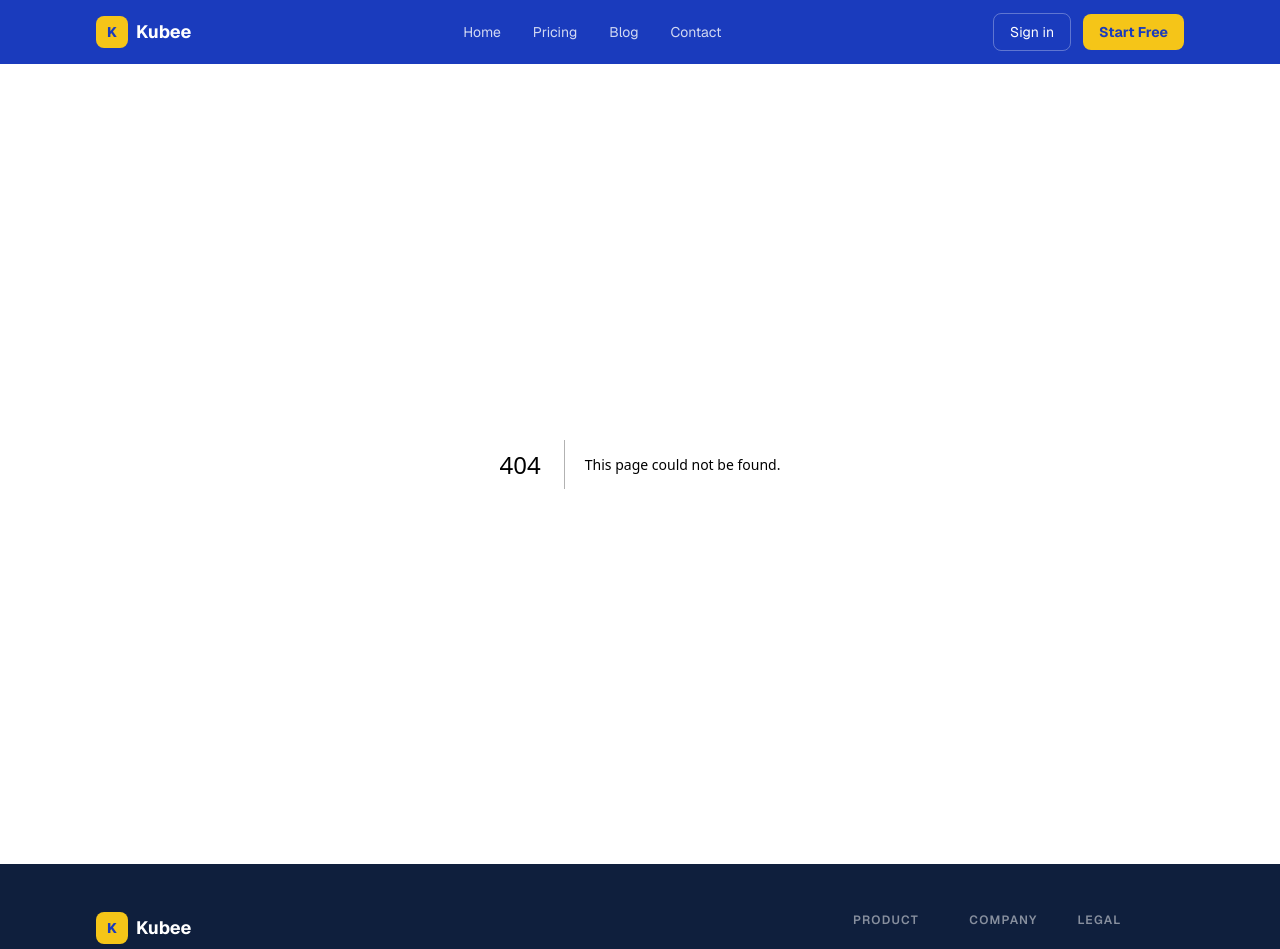
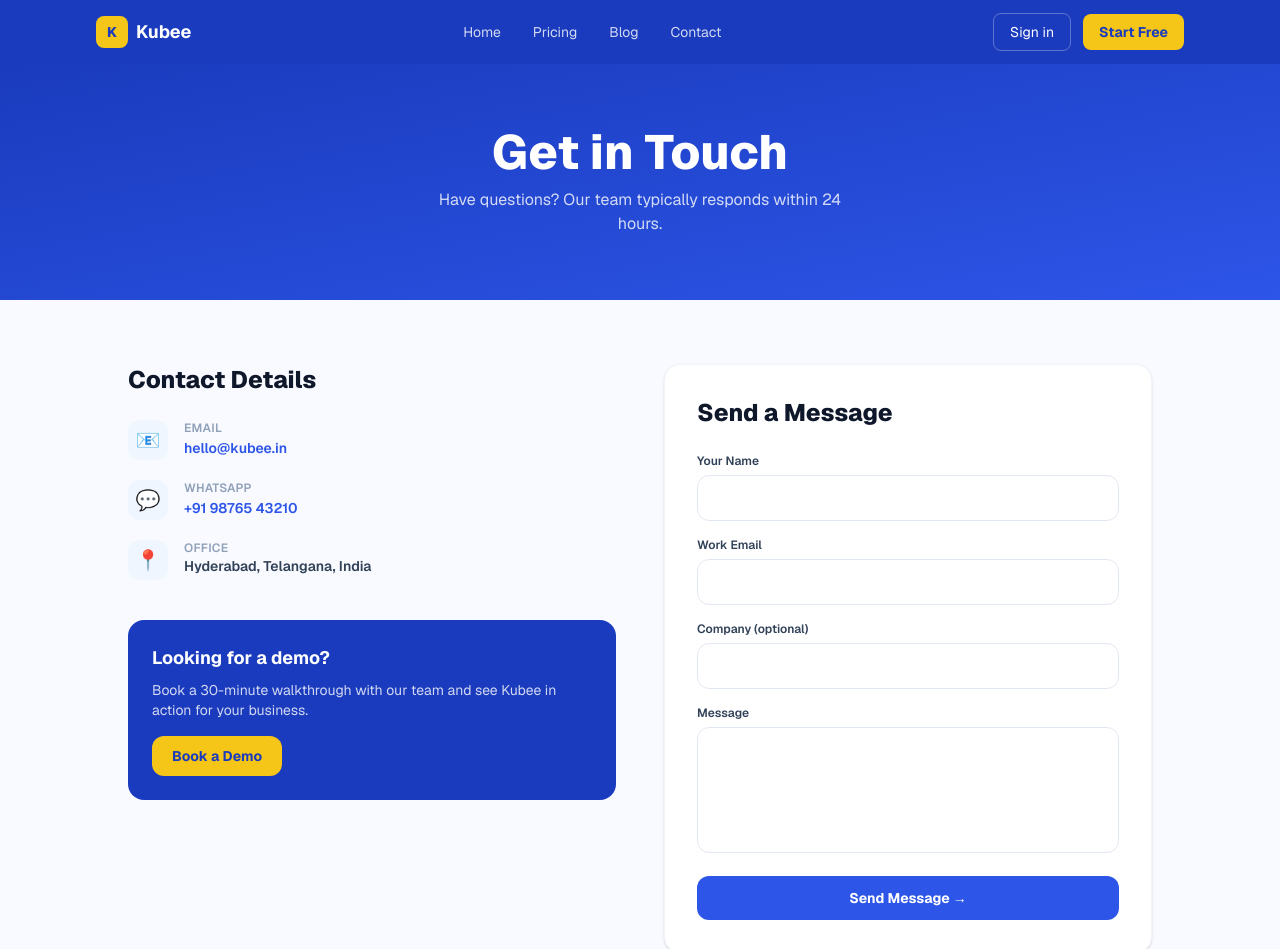
Before and after one commit to Heeneth12/kubee_mkt, a Next.js app: page /contact in a window 1280 px wide. Before the commit this address had no page. Shown: the top 949 px of the page. Built offline with nearby package versions, Linux system fonts and the light colour scheme.

Commit message:
feat: add contact page with validated form and success state

```diff
--- /dev/null
+++ b/app/contact/page.tsx
@@ -0,0 +1,90 @@
+import type { Metadata } from "next";
+import ContactForm from "@/components/ContactForm";
+
+export const metadata: Metadata = {
+  title: "Contact",
+  description: "Get in touch with the Kubee team. We're here to help Indian businesses manage inventory better.",
+};
+
+const contactDetails = [
+  {
+    icon: "📧",
+    label: "Email",
+    value: "hello@kubee.in",
+    href: "mailto:hello@kubee.in",
+  },
+  {
+    icon: "💬",
+    label: "WhatsApp",
+    value: "+91 98765 43210",
+    href: "https://wa.me/919876543210",
+  },
+  {
+    icon: "📍",
+    label: "Office",
+    value: "Hyderabad, Telangana, India",
+    href: null,
+  },
+];
+
+export default function ContactPage() {
+  return (
+    <>
+      {/* Hero */}
+      <section className="bg-gradient-to-br from-brand-blue-dark to-brand-blue py-16 text-center px-4">
+        <h1 className="text-4xl sm:text-5xl font-extrabold text-white mb-3">Get in Touch</h1>
+        <p className="text-base text-white/80 max-w-md mx-auto">
+          Have questions? Our team typically responds within 24 hours.
+        </p>
+      </section>
+
+      {/* Content */}
+      <section className="py-16 px-4 bg-brand-light">
+        <div className="max-w-5xl mx-auto grid grid-cols-1 lg:grid-cols-2 gap-12">
+          {/* Contact info */}
+          <div>
+            <h2 className="text-2xl font-extrabold text-slate-900 mb-6">Contact Details</h2>
+            <div className="space-y-5">
+              {contactDetails.map((d) => (
+                <div key={d.label} className="flex items-start gap-4">
+                  <div className="w-10 h-10 bg-blue-50 rounded-xl flex items-center justify-center text-xl flex-shrink-0">
+                    {d.icon}
+                  </div>
+                  <div>
+                    <p className="text-xs font-semibold text-slate-400 uppercase tracking-wide">{d.label}</p>
+                    {d.href ? (
+                      <a href={d.href} className="text-sm font-semibold text-brand-blue hover:underline">
+                        {d.value}
+                      </a>
+                    ) : (
+                      <p className="text-sm font-semibold text-slate-700">{d.value}</p>
+                    )}
+                  </div>
+                </div>
+              ))}
+            </div>
+
+            <div className="mt-10 bg-brand-blue-dark rounded-2xl p-6 text-white">
+              <h3 className="font-bold text-lg mb-2">Looking for a demo?</h3>
+              <p className="text-sm text-white/80 mb-4">
+                Book a 30-minute walkthrough with our team and see Kubee in action for your business.
+              </p>
+              <a
+                href="mailto:hello@kubee.in"
+                className="inline-block bg-brand-yellow text-brand-blue-dark font-bold text-sm px-5 py-2.5 rounded-xl hover:opacity-90 transition-opacity"
+              >
+                Book a Demo
+              </a>
+            </div>
+          </div>
+
+          {/* Form */}
+          <div className="bg-white rounded-2xl p-6 sm:p-8 shadow-sm border border-slate-100">
+            <h2 className="text-2xl font-extrabold text-slate-900 mb-6">Send a Message</h2>
+            <ContactForm />
+          </div>
+        </div>
+      </section>
+    </>
+  );
+}
--- /dev/null
+++ b/components/ContactForm.tsx
@@ -0,0 +1,86 @@
+"use client";
+
+import { useState } from "react";
+
+type FormState = {
+  name: string;
+  email: string;
+  company: string;
+  message: string;
+};
+
+export default function ContactForm() {
+  const [form, setForm] = useState<FormState>({ name: "", email: "", company: "", message: "" });
+  const [submitted, setSubmitted] = useState(false);
+  const [errors, setErrors] = useState<Partial<FormState>>({});
+
+  function validate(): boolean {
+    const e: Partial<FormState> = {};
+    if (!form.name.trim()) e.name = "Name is required";
+    if (!form.email.trim() || !/^[^\s@]+@[^\s@]+\.[^\s@]+$/.test(form.email)) e.email = "Valid email required";
+    if (!form.message.trim()) e.message = "Message is required";
+    setErrors(e);
+    return Object.keys(e).length === 0;
+  }
+
+  function handleSubmit(e: React.FormEvent) {
+    e.preventDefault();
+    if (validate()) setSubmitted(true);
+  }
+
+  if (submitted) {
+    return (
+      <div className="bg-green-50 border border-green-200 rounded-2xl p-8 text-center">
+        <div className="text-3xl mb-3">✅</div>
+        <h3 className="font-bold text-slate-900 text-lg mb-2">Message received!</h3>
+        <p className="text-sm text-slate-600">We'll get back to you within 24 hours.</p>
+      </div>
+    );
+  }
+
+  const field = (
+    id: keyof FormState,
+    label: string,
+    type: string = "text",
+    rows?: number
+  ) => (
+    <div>
+      <label htmlFor={id} className="block text-xs font-semibold text-slate-700 mb-1.5">
+        {label}
+      </label>
+      {rows ? (
+        <textarea
+          id={id}
+          rows={rows}
+          value={form[id]}
+          onChange={(e) => setForm({ ...form, [id]: e.target.value })}
+          className="w-full border border-slate-200 rounded-xl px-4 py-3 text-sm outline-none focus:ring-2 focus:ring-brand-blue resize-none"
+        />
+      ) : (
+        <input
+          id={id}
+          type={type}
+          value={form[id]}
+          onChange={(e) => setForm({ ...form, [id]: e.target.value })}
+          className="w-full border border-slate-200 rounded-xl px-4 py-3 text-sm outline-none focus:ring-2 focus:ring-brand-blue"
+        />
+      )}
+      {errors[id] && <p className="text-xs text-red-500 mt-1">{errors[id]}</p>}
+    </div>
+  );
+
+  return (
+    <form onSubmit={handleSubmit} className="space-y-4">
+      {field("name", "Your Name")}
+      {field("email", "Work Email", "email")}
+      {field("company", "Company (optional)")}
+      {field("message", "Message", "text", 5)}
+      <button
+        type="submit"
+        className="w-full bg-brand-blue text-white font-bold py-3 rounded-xl text-sm hover:opacity-90 transition-opacity"
+      >
+        Send Message →
+      </button>
+    </form>
+  );
+}
```
